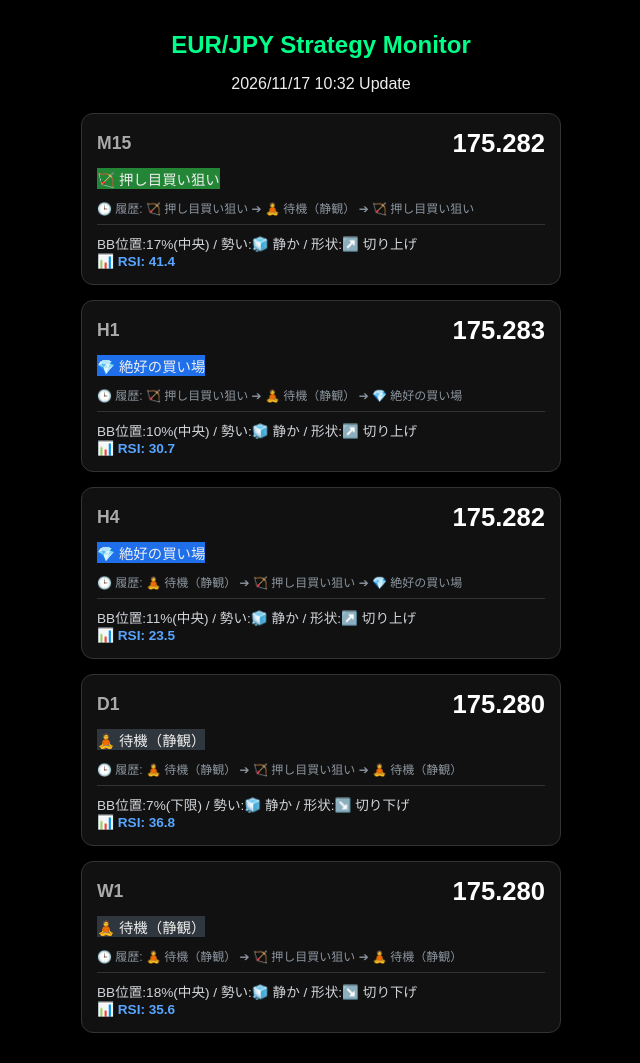
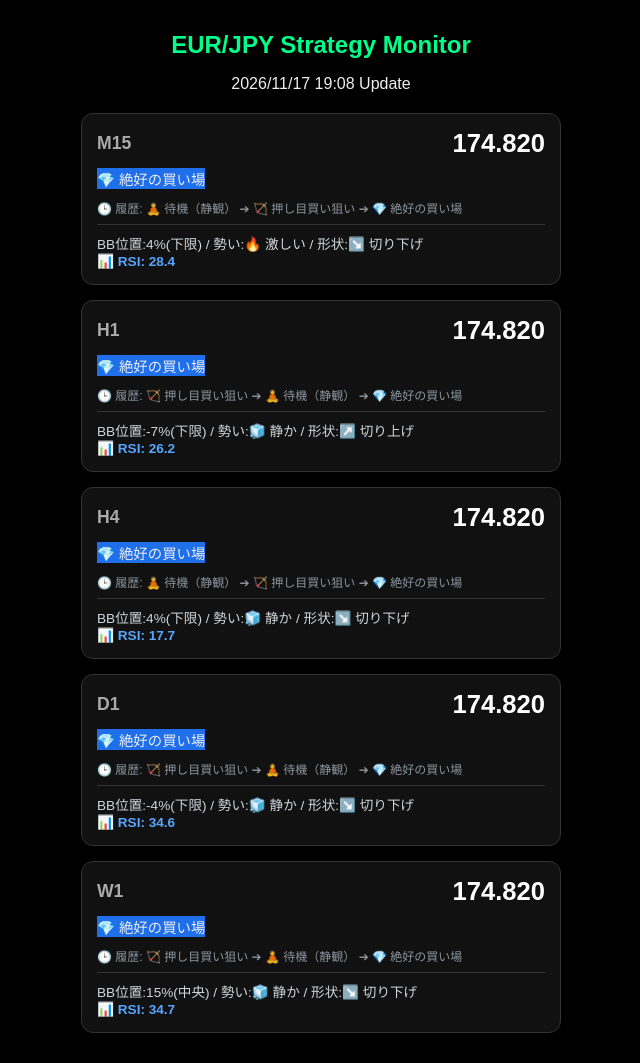
Before and after one commit to tkrk0412-ctrl/my-first-site, a plain HTML site: page index.html in a window 1280 px wide. Shown: the whole page, without its empty margins (319-959 px from the left). Drawn offline with Linux system fonts and the light colour scheme.

Commit message:
Auto Update with History

```diff
--- a/index.html
+++ b/index.html
@@ -1,56 +1,56 @@
-<!DOCTYPE html><html><head><meta charset='UTF-8'><meta name='viewport' content='width=device-width, initial-scale=1.0'><link rel='stylesheet' href='style.css'><style>.sig-buy{background:#1f6feb} .sig-sell{background:#da3633} .sig-soft-buy{background:#238636} .sig-soft-sell{background:#9e6a03} .sig-none{background:#30363d}</style></head><body><div class='container'><header><h1>EUR/JPY Strategy Monitor</h1><p>2026/11/17 10:32 Update</p></header>
+<!DOCTYPE html><html><head><meta charset='UTF-8'><meta name='viewport' content='width=device-width, initial-scale=1.0'><link rel='stylesheet' href='style.css'><style>.sig-buy{background:#1f6feb} .sig-sell{background:#da3633} .sig-soft-buy{background:#238636} .sig-soft-sell{background:#9e6a03} .sig-none{background:#30363d}</style></head><body><div class='container'><header><h1>EUR/JPY Strategy Monitor</h1><p>2026/11/17 19:08 Update</p></header>
         <div class="card">
-            <div class="card-header"><span class="label">M15</span><span class="price">175.282</span></div>
+            <div class="card-header"><span class="label">M15</span><span class="price">174.820</span></div>
             <div class="indicators">
-                <span class="signal sig-soft-buy">🏹 押し目買い狙い</span>
+                <span class="signal sig-buy">💎 絶好の買い場</span>
             </div>
-            <div style="font-size:0.75em; color:#8b949e; margin-bottom:8px;">🕒 履歴: 🏹 押し目買い狙い ➔ 🧘 待機（静観） ➔ 🏹 押し目買い狙い</div>
+            <div style="font-size:0.75em; color:#8b949e; margin-bottom:8px;">🕒 履歴: 🧘 待機（静観） ➔ 🏹 押し目買い狙い ➔ 💎 絶好の買い場</div>
             <div class="reason" style="font-size:0.85em; color:#d1d5da; border-top:1px solid #333; padding-top:8px;">
-                BB位置:17%(中央) / 勢い:🧊 静か / 形状:↗️ 切り上げ<br>
-                <strong style="color:#58a6ff;">📊 RSI: 41.4</strong>
+                BB位置:4%(下限) / 勢い:🔥 激しい / 形状:↘️ 切り下げ<br>
+                <strong style="color:#58a6ff;">📊 RSI: 28.4</strong>
             </div>
         </div>
         <div class="card">
-            <div class="card-header"><span class="label">H1</span><span class="price">175.283</span></div>
+            <div class="card-header"><span class="label">H1</span><span class="price">174.820</span></div>
             <div class="indicators">
                 <span class="signal sig-buy">💎 絶好の買い場</span>
             </div>
             <div style="font-size:0.75em; color:#8b949e; margin-bottom:8px;">🕒 履歴: 🏹 押し目買い狙い ➔ 🧘 待機（静観） ➔ 💎 絶好の買い場</div>
             <div class="reason" style="font-size:0.85em; color:#d1d5da; border-top:1px solid #333; padding-top:8px;">
-                BB位置:10%(中央) / 勢い:🧊 静か / 形状:↗️ 切り上げ<br>
-                <strong style="color:#58a6ff;">📊 RSI: 30.7</strong>
+                BB位置:-7%(下限) / 勢い:🧊 静か / 形状:↗️ 切り上げ<br>
+                <strong style="color:#58a6ff;">📊 RSI: 26.2</strong>
             </div>
         </div>
         <div class="card">
-            <div class="card-header"><span class="label">H4</span><span class="price">175.282</span></div>
+            <div class="card-header"><span class="label">H4</span><span class="price">174.820</span></div>
             <div class="indicators">
                 <span class="signal sig-buy">💎 絶好の買い場</span>
             </div>
             <div style="font-size:0.75em; color:#8b949e; margin-bottom:8px;">🕒 履歴: 🧘 待機（静観） ➔ 🏹 押し目買い狙い ➔ 💎 絶好の買い場</div>
             <div class="reason" style="font-size:0.85em; color:#d1d5da; border-top:1px solid #333; padding-top:8px;">
-                BB位置:11%(中央) / 勢い:🧊 静か / 形状:↗️ 切り上げ<br>
-                <strong style="color:#58a6ff;">📊 RSI: 23.5</strong>
+                BB位置:4%(下限) / 勢い:🧊 静か / 形状:↘️ 切り下げ<br>
+                <strong style="color:#58a6ff;">📊 RSI: 17.7</strong>
             </div>
         </div>
         <div class="card">
-            <div class="card-header"><span class="label">D1</span><span class="price">175.280</span></div>
+            <div class="card-header"><span class="label">D1</span><span class="price">174.820</span></div>
             <div class="indicators">
-                <span class="signal sig-none">🧘 待機（静観）</span>
+                <span class="signal sig-buy">💎 絶好の買い場</span>
             </div>
-            <div style="font-size:0.75em; color:#8b949e; margin-bottom:8px;">🕒 履歴: 🧘 待機（静観） ➔ 🏹 押し目買い狙い ➔ 🧘 待機（静観）</div>
+            <div style="font-size:0.75em; color:#8b949e; margin-bottom:8px;">🕒 履歴: 🏹 押し目買い狙い ➔ 🧘 待機（静観） ➔ 💎 絶好の買い場</div>
             <div class="reason" style="font-size:0.85em; color:#d1d5da; border-top:1px solid #333; padding-top:8px;">
-                BB位置:7%(下限) / 勢い:🧊 静か / 形状:↘️ 切り下げ<br>
-                <strong style="color:#58a6ff;">📊 RSI: 36.8</strong>
+                BB位置:-4%(下限) / 勢い:🧊 静か / 形状:↘️ 切り下げ<br>
+                <strong style="color:#58a6ff;">📊 RSI: 34.6</strong>
             </div>
         </div>
         <div class="card">
-            <div class="card-header"><span class="label">W1</span><span class="price">175.280</span></div>
+            <div class="card-header"><span class="label">W1</span><span class="price">174.820</span></div>
             <div class="indicators">
-                <span class="signal sig-none">🧘 待機（静観）</span>
+                <span class="signal sig-buy">💎 絶好の買い場</span>
             </div>
-            <div style="font-size:0.75em; color:#8b949e; margin-bottom:8px;">🕒 履歴: 🧘 待機（静観） ➔ 🏹 押し目買い狙い ➔ 🧘 待機（静観）</div>
+            <div style="font-size:0.75em; color:#8b949e; margin-bottom:8px;">🕒 履歴: 🏹 押し目買い狙い ➔ 🧘 待機（静観） ➔ 💎 絶好の買い場</div>
             <div class="reason" style="font-size:0.85em; color:#d1d5da; border-top:1px solid #333; padding-top:8px;">
-                BB位置:18%(中央) / 勢い:🧊 静か / 形状:↘️ 切り下げ<br>
-                <strong style="color:#58a6ff;">📊 RSI: 35.6</strong>
+                BB位置:15%(中央) / 勢い:🧊 静か / 形状:↘️ 切り下げ<br>
+                <strong style="color:#58a6ff;">📊 RSI: 34.7</strong>
             </div>
         </div></div></body></html>
```
Also changed, not shown: history.json (+1 -1 lines).
